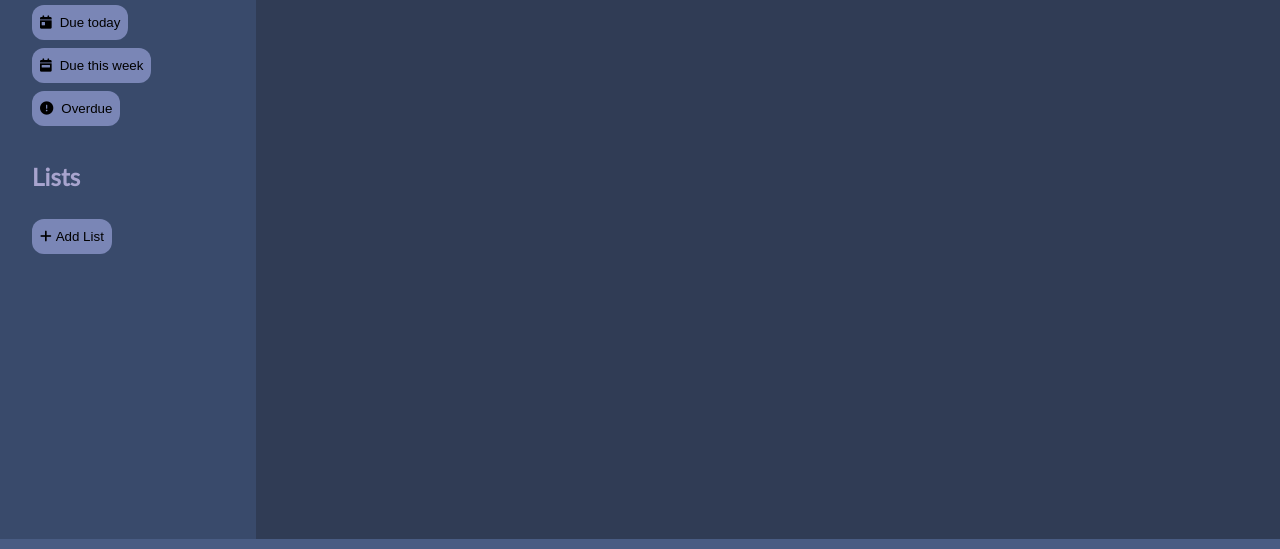
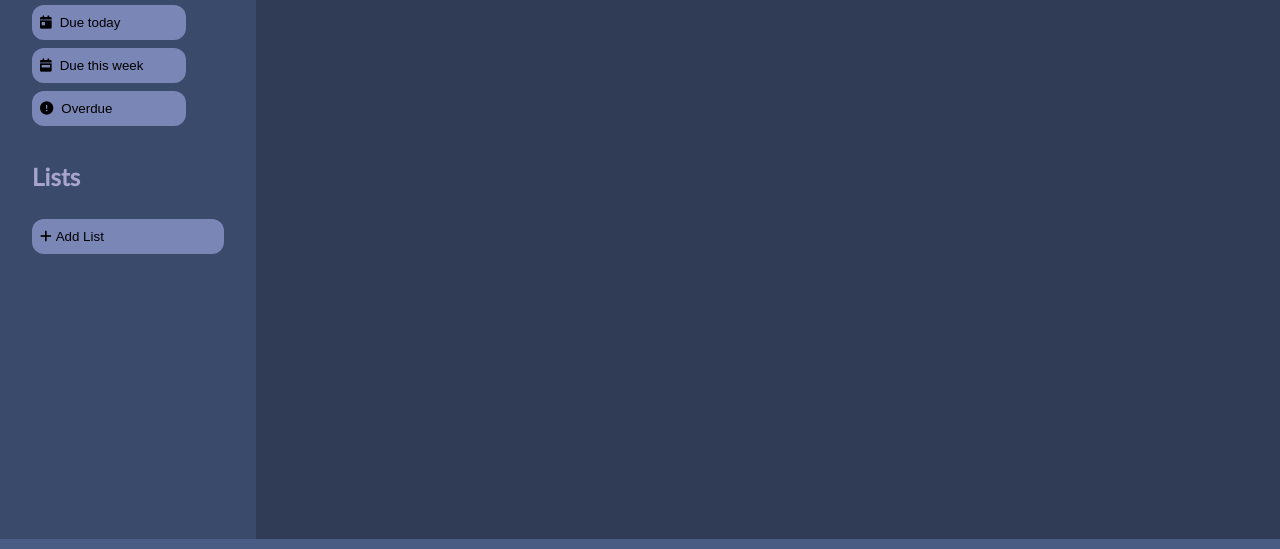
Before and after one commit to johntony366/to-do-list, a website built with webpack: page src/template.html in a window 1280 px wide. Shown: the part 211-760 px from the top of the page. Built offline with nearby package versions, Linux system fonts and the light colour scheme.

Commit message:
Adjust sidebar styling to make button size uniform

```diff
--- a/src/styles.css
+++ b/src/styles.css
@@ -71,19 +71,18 @@ body > .container {
 
 /* Sidebar */
 .sidebar {
+  background-color: var(--p5);
+}
+
+.sidebar-content {
   grid-column: 1 / 2;
   grid-row: 2 / 3;
 
   display: flex;
   justify-content: center;
   align-items: flex-start;
-    padding: 16px 16px;
+  margin: 16px 16px;
   flex-direction: column;
-
-    /* padding-top: 24px;
-    padding-left: 24px; */
-
-    background-color: var(--p5);
 }
 
 .sidebar i {
@@ -94,6 +93,7 @@ body > .container {
   display: flex;
   gap: 8px;
   flex-direction: row;
+  justify-content: start;
   flex-wrap: wrap;
   margin-top: 8px;
 }
@@ -105,7 +105,6 @@ body > .container {
   padding: 0px 8px;
 
   display: flex;
-    justify-content: center;
   align-items: center;
   gap: 8px;
 
@@ -153,7 +152,7 @@ body > .container {
 
 .add-list-popup input[type="text"]::placeholder {
   color: var(--p3);
-    font-family: 'Lato';
+  font-family: "Lato";
 }
 
 .add-list-popup.active {
@@ -193,7 +192,7 @@ body > .container {
 
 .main-header input[type="text"]::placeholder {
   color: var(--p3);
-    font-family: 'Lato';
+  font-family: "Lato";
 }
 
 /* .main .list-name {
@@ -266,8 +265,8 @@ body > .container {
 /* Media queries */
 
 @media (min-width: 480px) {
-    .sidebar {
-        padding-left: 32px;
+  .sidebar-content {
+    margin-left: 32px;
   }
 }
 @media (min-width: 980px) {
@@ -284,8 +283,19 @@ body > .container {
   .sidebar {
     grid-column: 1 / 2;
     grid-row: 2 / 3;
+  }
+
+  .filters li {
+    width: 80%;
+  }
+
+  .sidebar button {
+    width: 100%;
+  }
+
+  .sidebar-content {
     justify-content: start;
-        padding: 32px;
+    margin: 32px;
   }
 
   .main {
@@ -313,4 +323,9 @@ body > .container {
   .sidebar .add-list-btn {
     margin-top: 16px;
   }
+
+  .lists,
+  .filters {
+    width: 100%;
   }
+}
--- a/src/template.html
+++ b/src/template.html
@@ -24,6 +24,7 @@
 
       <!-- Sidebar -->
       <aside class="sidebar">
+        <div class="sidebar-content">
           <div class="filters">
             <h2>Filters</h2>
             <ul>
@@ -51,7 +52,6 @@
               </button></li>
             </ul>
           </div>
-
           <div class="lists">
             <h2>Lists</h2>
             <ul></ul>
@@ -68,6 +68,7 @@
                 />
                 <input type="submit" hidden />
               </form>
+            </div>
           </div>
         </div>
       </aside>
```
Lines whose indentation alone changed are shown as unchanged.
